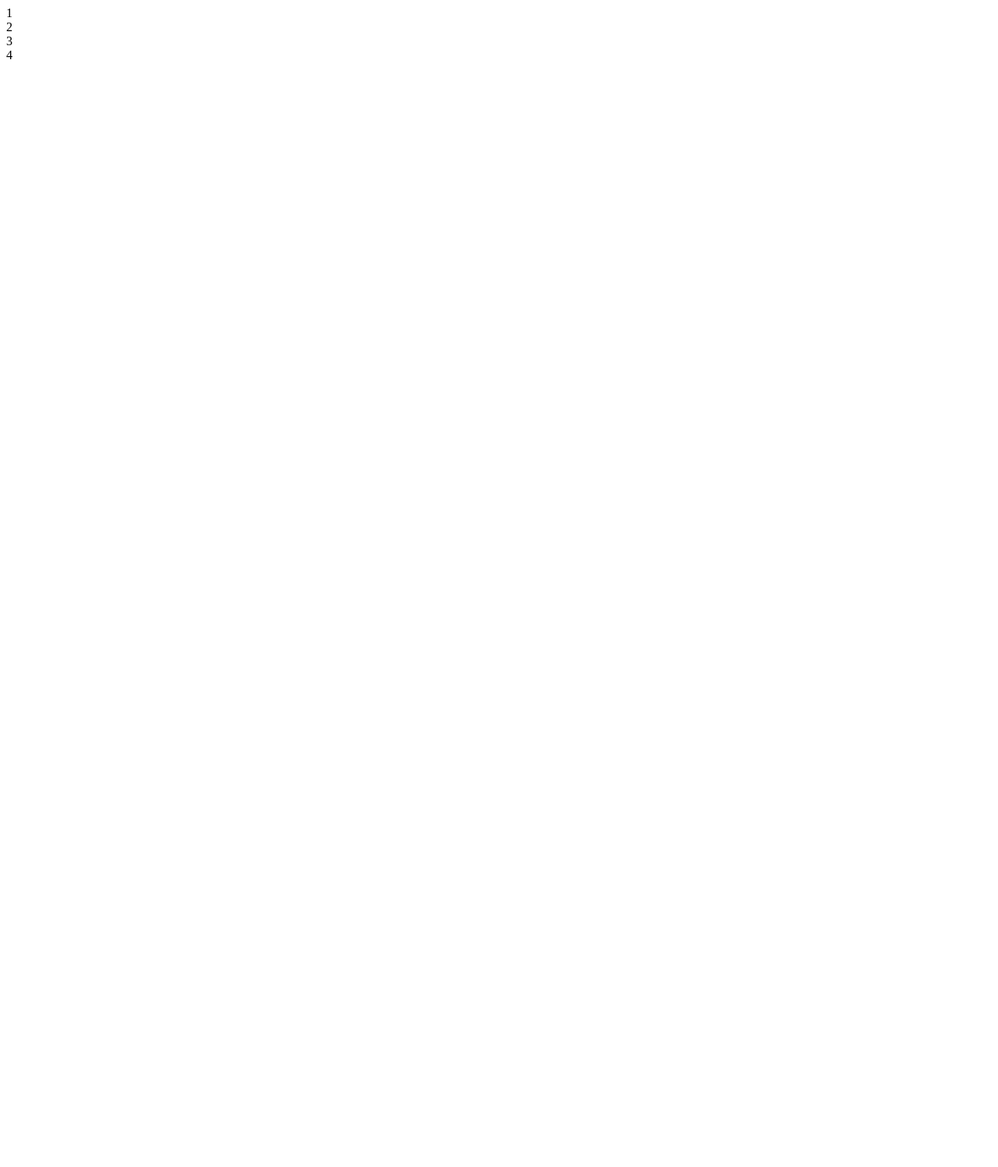
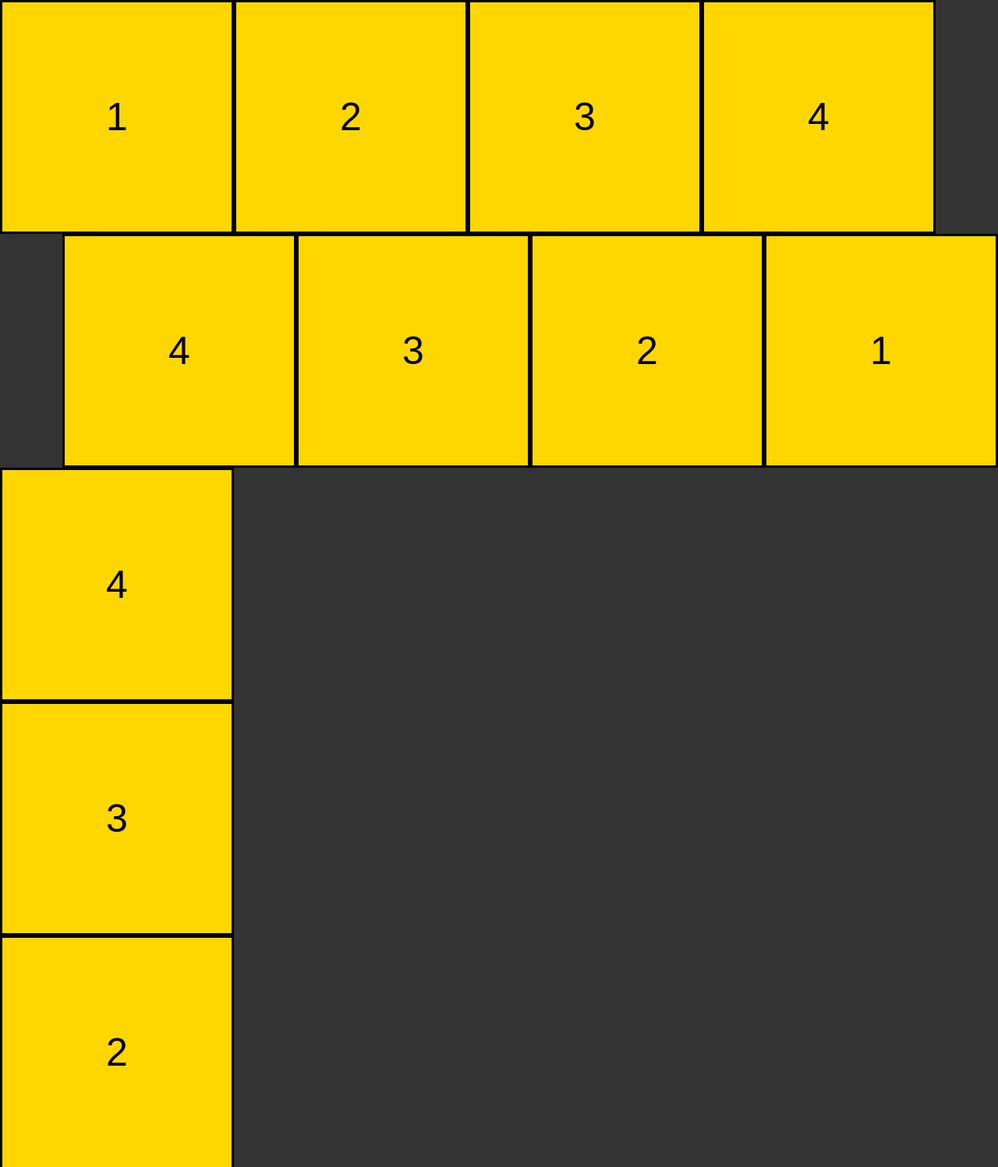
Before and after one commit to ZbigniewKulczynski1984/22_7_2022, a plain HTML site: page index.html in a window 1280 px wide. Shown: the top 1497 px of the page at 78% size. Before the commit the page ends 800 px from the top, so only its background shows below. Drawn offline with Linux system fonts and the light colour scheme.

Commit message:
index and style modified

```diff
--- a/CSS/style.css
+++ b/CSS/style.css
@@ -10,9 +10,30 @@ body {
 }
 
 .square {
+    display: flex;
+    justify-content: center;
+    align-items: center;
     width: 300px;
     height: 300px;
     font-size: 50px;
     background-color: gold;
     border: 3px solid black;
 }
+
+.one {
+    display: flex;
+    flex-wrap: wrap;
+}
+
+.two {
+    display: flex;
+    flex-direction: row-reverse;
+    flex-wrap: wrap;
+}
+
+.three {
+    display: flex;
+    flex-direction: column-reverse;
+    flex-wrap: nowrap;
+
+}
--- a/index.html
+++ b/index.html
@@ -4,11 +4,26 @@
     <meta charset="UTF-8">
     <meta http-equiv="X-UA-Compatible" content="IE=edge">
     <meta name="viewport" content="width=device-width, initial-scale=1.0">
+    <link rel="stylesheet" type="text/css" href="css/style.css">
     <title>Flexbox</title>
 </head>
 <body>
 
-    <section>
+    <section class="one">
+        <div class="square">1</div>
+        <div class="square">2</div>
+        <div class="square">3</div>
+        <div class="square">4</div>
+    </section>
+
+    <section class="two">
+        <div class="square">1</div>
+        <div class="square">2</div>
+        <div class="square">3</div>
+        <div class="square">4</div>
+    </section>
+
+    <section class="three">
         <div class="square">1</div>
         <div class="square">2</div>
         <div class="square">3</div>
```
